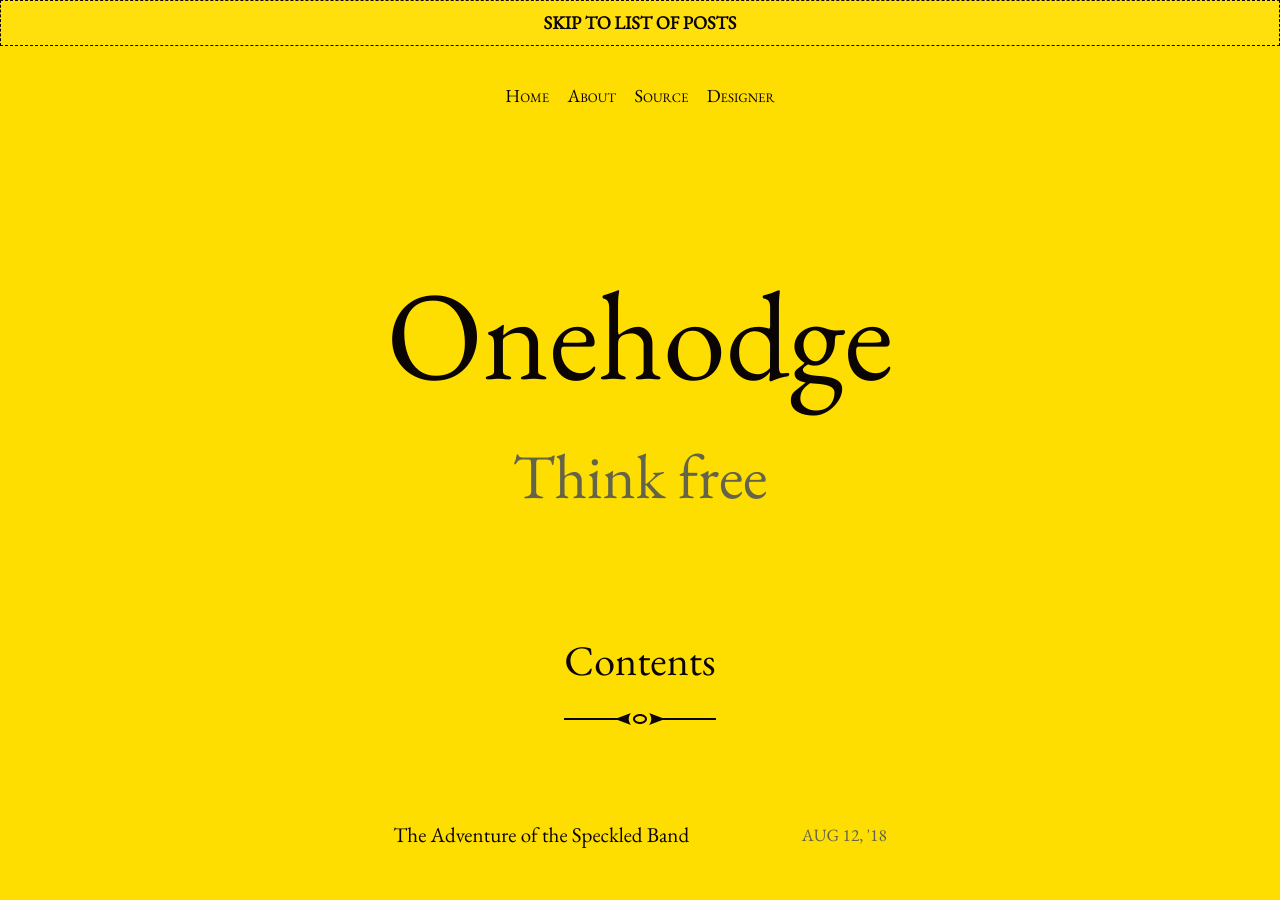
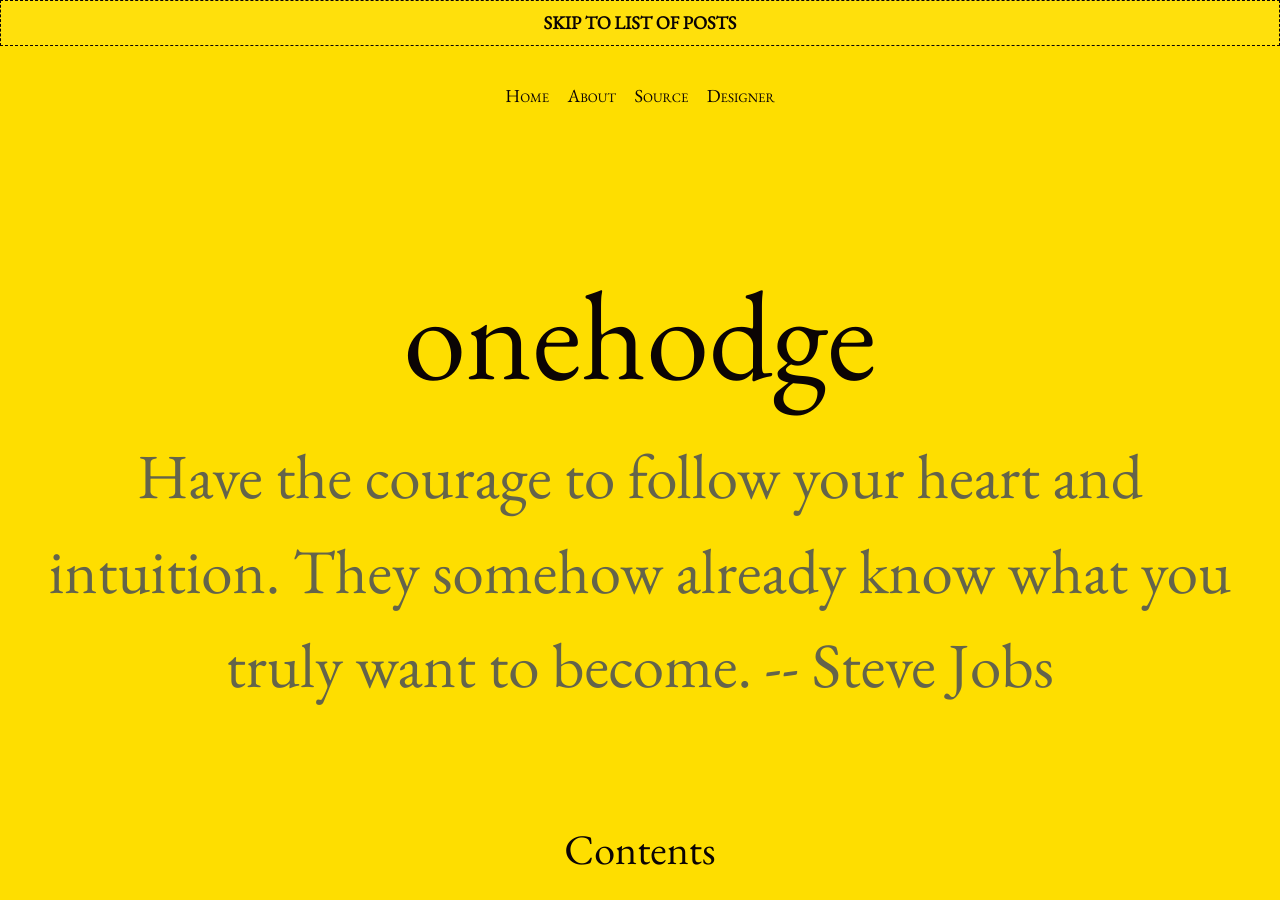
Before and after one commit to onehodge/onehodge.github.io, a Jekyll site: the page built from index.html, in a window 1280 px wide and 900 px high. Built offline with Jekyll 4.4.1, drawn with Linux system fonts in a browser that asks for light colours; the list of posts is cut into pages by our own code.

Commit message:
Update _config.yml

```diff
--- a/_config.yml
+++ b/_config.yml
@@ -13,10 +13,10 @@
 # you will see them accessed via {{ site.title }}, {{ site.email }}, and so on.
 # You can create any custom variable you would like, and they will be accessible
 # in the templates via {{ site.myvariable }}.
-title: Onehodge
+title: onehodge
 email: on3hodge@gmail.com
 description: >- # this means to ignore newlines until "baseurl:"
-  Think free
+  Have the courage to follow your heart and intuition. They somehow already know what you truly want to become. -- Steve Jobs
 baseurl: "" # the subpath of your site, e.g. /blog
 url: "https://onehodge.github.io" # the base hostname & protocol for your site, e.g. http://example.com
 icon: /assets/images/icon-512.png
```
